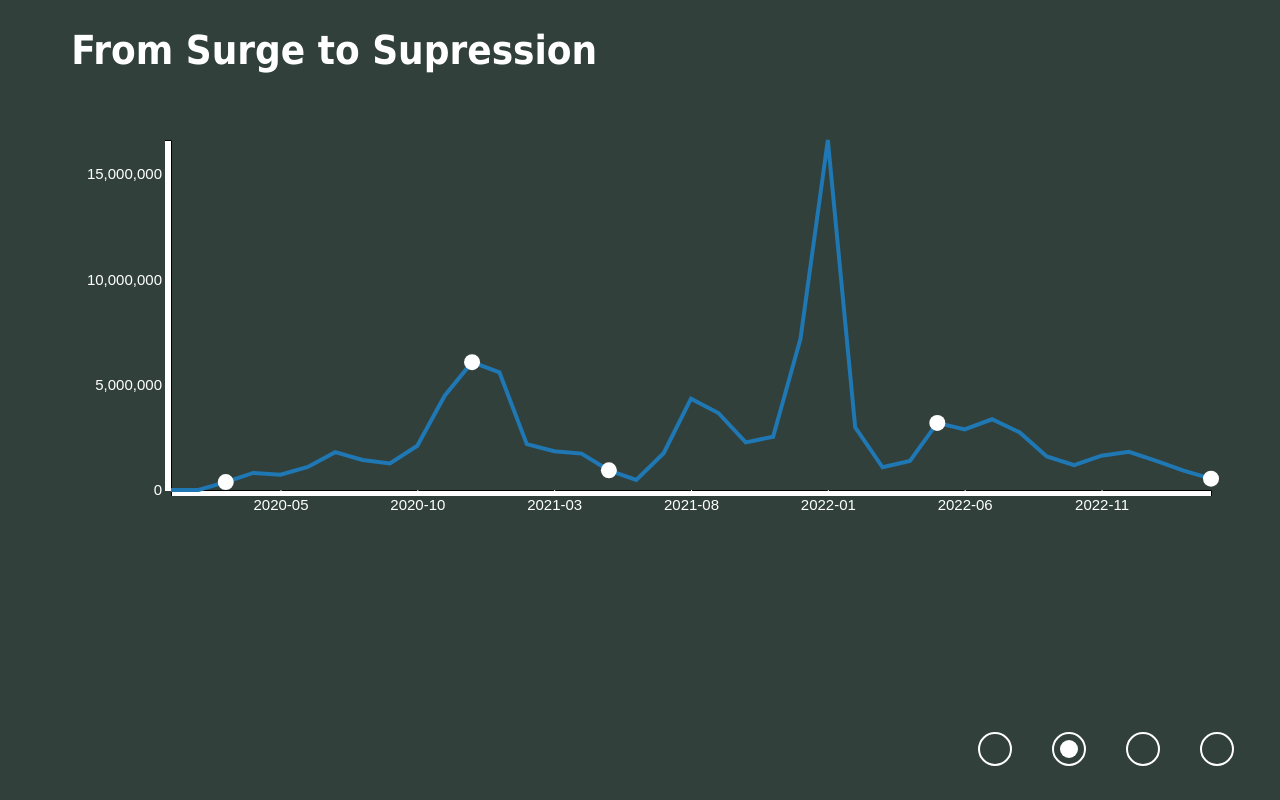
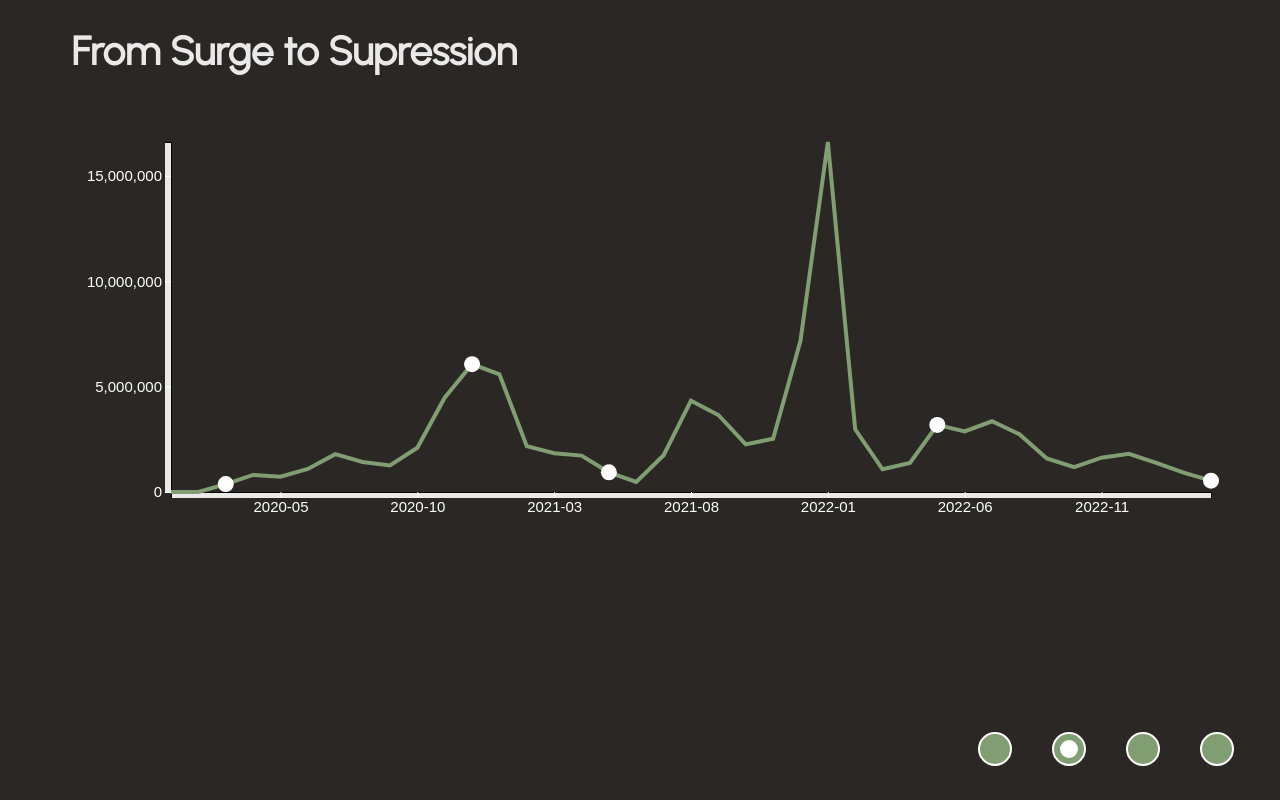
Before and after one commit to aramanujam01/covid-vis-2, a plain HTML site: page pages/VisOne.html in a window 1280 px wide. Drawn offline with nearby package versions, Linux system fonts and the light colour scheme.

Commit message:
update-2

```diff
--- a/js/VisOne.js
+++ b/js/VisOne.js
@@ -28,13 +28,13 @@ d3.csv('.././js/monthly-cases.csv').then(function(dataset) {
   svg.append("g")
       .attr("transform", "translate(0," + (height - margin.bottom) + ")")
       .call(xAxis)
-      .attr("fill", "white")
+      .attr("fill", "#eae9e9")
       .attr("stroke", "none");
 
   svg.append("g")
       .attr("transform", "translate(" + margin.left + ",0)")
       .call(d3.axisLeft(yScale).ticks(3))
-      .attr("fill", "white")
+      .attr("fill", "#eae9e9")
       .attr("stroke", "none");
 
   svg.append("text")
@@ -44,7 +44,7 @@ d3.csv('.././js/monthly-cases.csv').then(function(dataset) {
       .attr("x",0 - (height / 2))
       .attr("dy", "1em")
       .style("text-anchor", "middle")
-      .attr("fill", "white")
+      .attr("fill", "#eae9e9")
       .attr("stroke", "none")
       .attr("color", "white")
       .text("Cases");
@@ -57,15 +57,15 @@ d3.csv('.././js/monthly-cases.csv').then(function(dataset) {
       .datum(dataset)
       .attr("class", "line")
       .attr("d", line)
-      .style("stroke", colorScale(0));
+      .style("stroke", "#809e71");
 
 
   var htmlTable = {
-    3: '<h4> The Trump Administration declares a nationwide emergency and issues an additional travel ban on non-U.S. citizens. </h4><audio controls><source src=".././assets/audio_1.mp3" type="audio/mpeg"></audio>',
-    12: '<h4> U.S. Food and Drug Administration issues an Emergency Use Authorization for Modernas COVID-19 vaccine. </h4><audio controls><source src=".././assets/audio_2.mp3" type="audio/mpeg"></audio>',
-    17: '<h4> Biden announces goal to administer at least one COVID-19 vaccine shot to 70% of American adults by July 4, 2021. </h4><audio controls><source src=".././assets/audio_3.mp3" type="audio/mpeg"></audio>',
-    29: '<h4> U.S. COVID-19 related deaths surpass 1M; Biden issues a proclamation directing that the U.S. flag be flown at half-staff. </h4><audio controls><source src=".././assets/audio_4.mp3" type="audio/mpeg"></audio>',
-    39: '<h4> POTUS signs into law H.J.Res. 7, which terminates the national emergency related to the COVID-19 pandemic.</h4><audio controls><source src=".././assets/audio_5.mp3" type="audio/mpeg"></audio>'
+    3: '<h4 style="color:#2a2725"> The Trump Administration declares a nationwide emergency and issues an additional travel ban on non-U.S. citizens. </h4><audio controls><source src=".././assets/audio_1.mp3" type="audio/mpeg"></audio>',
+    12: '<h4 style="color:#2a2725"> U.S. Food and Drug Administration issues an Emergency Use Authorization for Modernas COVID-19 vaccine. </h4><audio controls><source src=".././assets/audio_2.mp3" type="audio/mpeg"></audio>',
+    17: '<h4 style="color:#2a2725"> Biden announces goal to administer at least one COVID-19 vaccine shot to 70% of American adults by July 4, 2021. </h4><audio controls><source src=".././assets/audio_3.mp3" type="audio/mpeg"></audio>',
+    29: '<h4 style="color:#2a2725"> U.S. COVID-19 related deaths surpass 1M; Biden issues a proclamation directing that the U.S. flag be flown at half-staff. </h4><audio controls><source src=".././assets/audio_4.mp3" type="audio/mpeg"></audio>',
+    39: '<h4 style="color:#2a2725"> POTUS signs into law H.J.Res. 7, which terminates the national emergency related to the COVID-19 pandemic.</h4><audio controls><source src=".././assets/audio_5.mp3" type="audio/mpeg"></audio>'
   }
 
   var activeCircle = null;
@@ -91,7 +91,7 @@ d3.csv('.././js/monthly-cases.csv').then(function(dataset) {
         circle.attr("fill", "white");
         circle.classed("gray", false);
       } else {
-        circle.attr("fill", "gray");
+        circle.attr("fill", "#ff0000");
         circle.classed("gray", true);
       }
       var popup = d3.select(".popup");
--- a/pages/VisOne.css
+++ b/pages/VisOne.css
@@ -1,13 +1,13 @@
 body {
-  background-color: #31403B;
-  font-family: "Tahoma", sans-serif;
+  background-color: #2a2725;
+  font-family: "Urbanist", normal;
 }
 
 #main-title {
   margin-top: 2%;
   margin-left: 5%;
   font-size: 20px;
-  color: white;
+  color: #eae9e9;
 }
 
 nav a {
@@ -17,7 +17,7 @@ nav a {
   height: 30px;
   border-radius: 50%;
   margin: 0 20px;
-  background-color: #31403B;
+  background-color: #809e71;
   border: 2px solid white;
   text-indent: -9999px;
   cursor: pointer;
@@ -79,7 +79,7 @@ nav {
   z-index: 9999;
   width: 400px;
   height: 170px;
-  background-color: white;
+  background-color: #eae9e9;
   border: 1px solid black;
   padding: 10px;
   text-align: center;
--- a/pages/VisOne.html
+++ b/pages/VisOne.html
@@ -4,6 +4,7 @@
     <meta charset="UTF-8">
     <title>Covid-19 Data Vis</title>
     <link rel="stylesheet" href="./VisOne.css">
+    <link rel="stylesheet" href="https://fonts.googleapis.com/css?family=Urbanist">
 </head>
 <body>
   <div id="main">
--- a/pages/VisThree.css
+++ b/pages/VisThree.css
@@ -1,13 +1,13 @@
 body {
-  background-color: #31403B;
-  font-family: "Tahoma", sans-serif;
+  background-color: #2a2725;
+  font-family: "Urbanist", normal;
 }
 
 #main-title {
   margin-top: 2%;
   margin-left: 5%;
   font-size: 20px;
-  color: white;
+  color: #eae9e9;
 }
 
 nav a {
@@ -17,7 +17,7 @@ nav a {
   height: 30px;
   border-radius: 50%;
   margin: 0 20px;
-  background-color: #31403B;
+  background-color: #809e71;
   border: 2px solid white;
   text-indent: -9999px;
   cursor: pointer;
--- a/pages/VisTwo.css
+++ b/pages/VisTwo.css
@@ -1,13 +1,13 @@
 body {
-  background-color: #31403B;
-  font-family: "Tahoma", sans-serif;
+  background-color: #2a2725;
+  font-family: "Urbanist", normal;
 }
 
 #main-title {
   margin-top: 2%;
   margin-left: 5%;
   font-size: 20px;
-  color: white;
+  color: #eae9e9;
 }
 
 nav a {
@@ -17,7 +17,7 @@ nav a {
   height: 30px;
   border-radius: 50%;
   margin: 0 20px;
-  background-color: #31403B;
+  background-color: #809e71;
   border: 2px solid white;
   text-indent: -9999px;
   cursor: pointer;
@@ -124,7 +124,7 @@ h4 {
 }
 
 #legend {
-  background-color: rgb(172, 172, 172);
+  background-color: rgb(140, 140, 140);
   border-radius: 12px;
   border-style: solid;
   border-color: black;
--- a/styles.css
+++ b/styles.css
@@ -1,6 +1,6 @@
 body {
-  background-color: #31403B;
-  font-family: "Tahoma", sans-serif;
+  background-color: #2a2725;
+  font-family: "Urbanist", normal;
 }
 
 #main-title {
@@ -14,7 +14,7 @@ body {
 
 #main-title, #main-subtitle {
   margin-left: 5%;
-  color: white;
+  color: #eae9e9;
 }
 
 nav a {
@@ -24,7 +24,7 @@ nav a {
   height: 30px;
   border-radius: 50%;
   margin: 0 20px;
-  background-color: #31403B;
+  background-color: #809e71;
   border: 2px solid white;
   text-indent: -9999px;
   cursor: pointer;
@@ -62,3 +62,17 @@ nav {
   justify-content: flex-end;
   align-items: center;
 }
+
+#info {
+  background-color: #809e71;
+  border-radius: 10px;
+  border-style: solid;
+  border-color: #eae9e9;
+  position: fixed;
+  bottom: 0;
+  margin-left: 5%;
+  margin-bottom: 2%;
+  padding-left: 2%;
+  padding-right: 2%;
+  display: flex;
+}
```
Also changed, not shown: index.html (+4 -0 lines), js/VisTwo.js (+12 -8 lines), pages/VisThree.html (+2 -1 lines), pages/VisTwo.html (+1 -0 lines), 1 other file.
